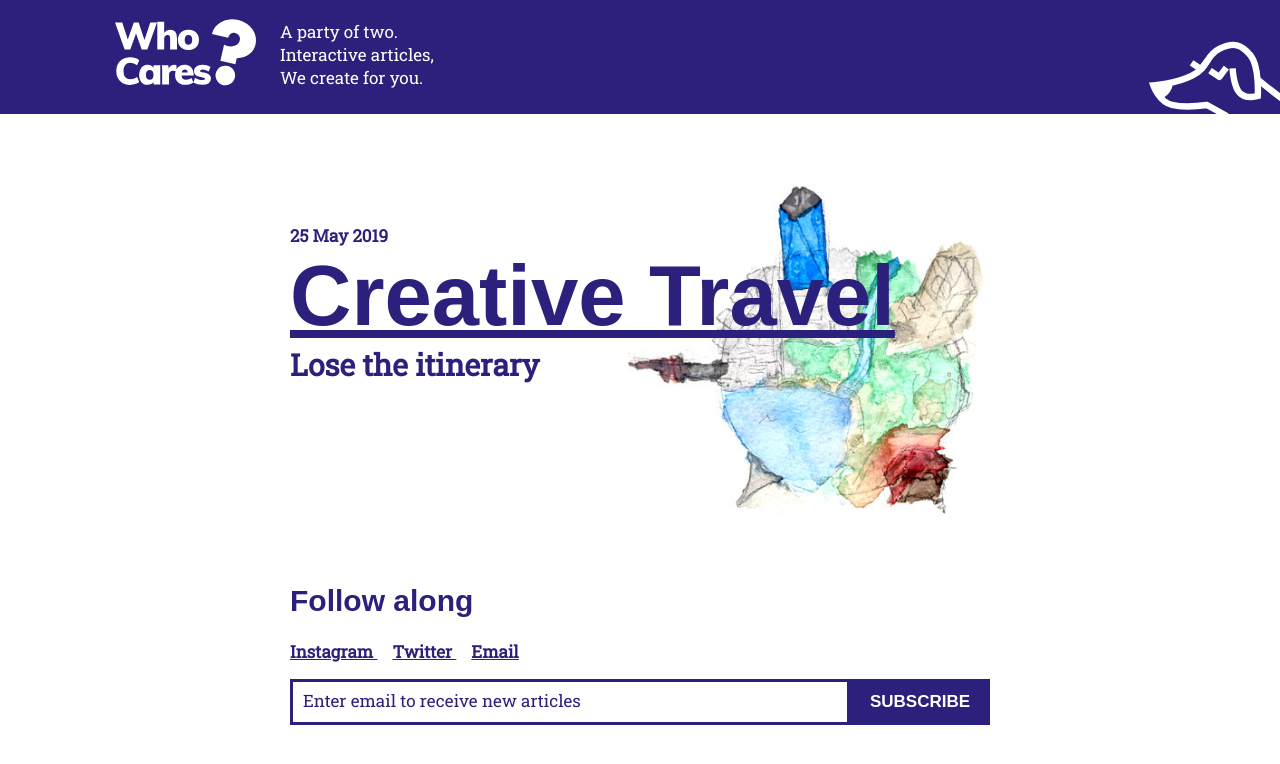
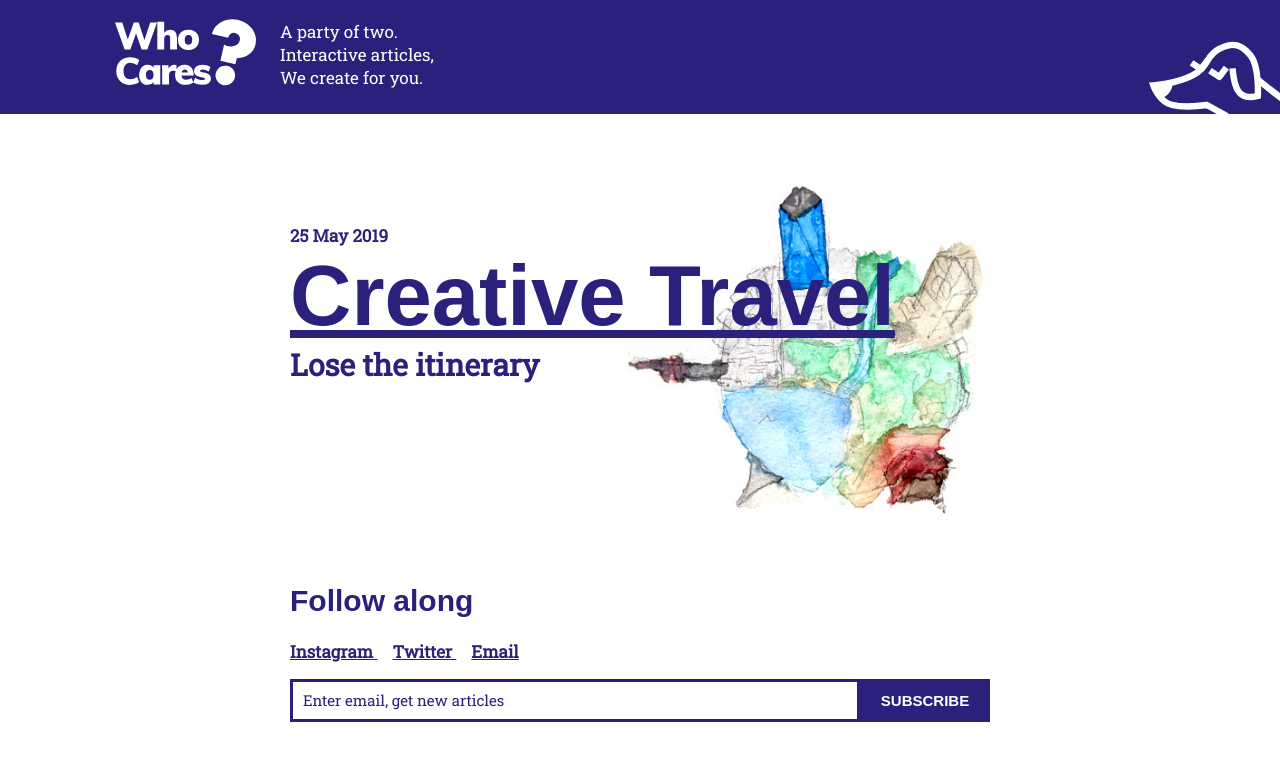
Before and after one commit to whocarescreative/blog, a Jekyll site: the page built from index.html, in a window 1280 px wide. Shown: the top 764 px of the page. Built offline with Jekyll 4.4.1, drawn with Linux system fonts in a browser that asks for light colours; some web fonts are replaced.

Commit message:
enter email, get new articles

```diff
--- a/_includes/footer.html
+++ b/_includes/footer.html
@@ -39,10 +39,10 @@
 #mce-EMAIL {
     border: 3px solid #2B217C;
     padding: 10px;
-    font-size: 17px;
+    font-size: 15px;
     float:left;
     color: #2B217C;
-    width: calc(100% - 140px);
+    width: calc(100% - 130px);
     font-family: 'Muli', sans-serif;
 }
 #mce-EMAIL:focus {
@@ -56,8 +56,8 @@
 #mc-embedded-subscribe {
     border: 3px solid #2B217C;
     padding: 10px 0px;
-    width: 140px;
-    font-size: 17px;
+    width: 130px;
+    font-size: 15px;
     text-transform: uppercase;
     margin: 0;
     background: #2B217C;
@@ -86,7 +86,7 @@
     <!-- Begin Mailchimp Signup Form -->
     <form action="https://ink.us20.list-manage.com/subscribe/post?u=6e6118dcef1be7b1dd65e637b&amp;id=2f1c20dcce" method="post" name="mc-embedded-subscribe-form" target="_blank" novalidate class="footer-email-form">
         <!--<label for="mce-EMAIL" style="color: white;">Email Address<span>*</span></label>-->
-        <input type="email" value="" placeholder="Enter email to receive new articles" name="EMAIL" id="mce-EMAIL">
+        <input type="email" value="" placeholder="Enter email, get new articles" name="EMAIL" id="mce-EMAIL">
         <!-- real people should not fill this in and expect good things - do not remove this or risk form bot signups-->
         <div style="position: absolute; left: -5000px;" aria-hidden="true"><input type="text" name="b_6e6118dcef1be7b1dd65e637b_2f1c20dcce" tabindex="-1" value=""></div>
         <input type="submit" value="Subscribe" name="subscribe" id="mc-embedded-subscribe">
```
Also changed, not shown: _includes/article-footer.html (+5 -5 lines).
